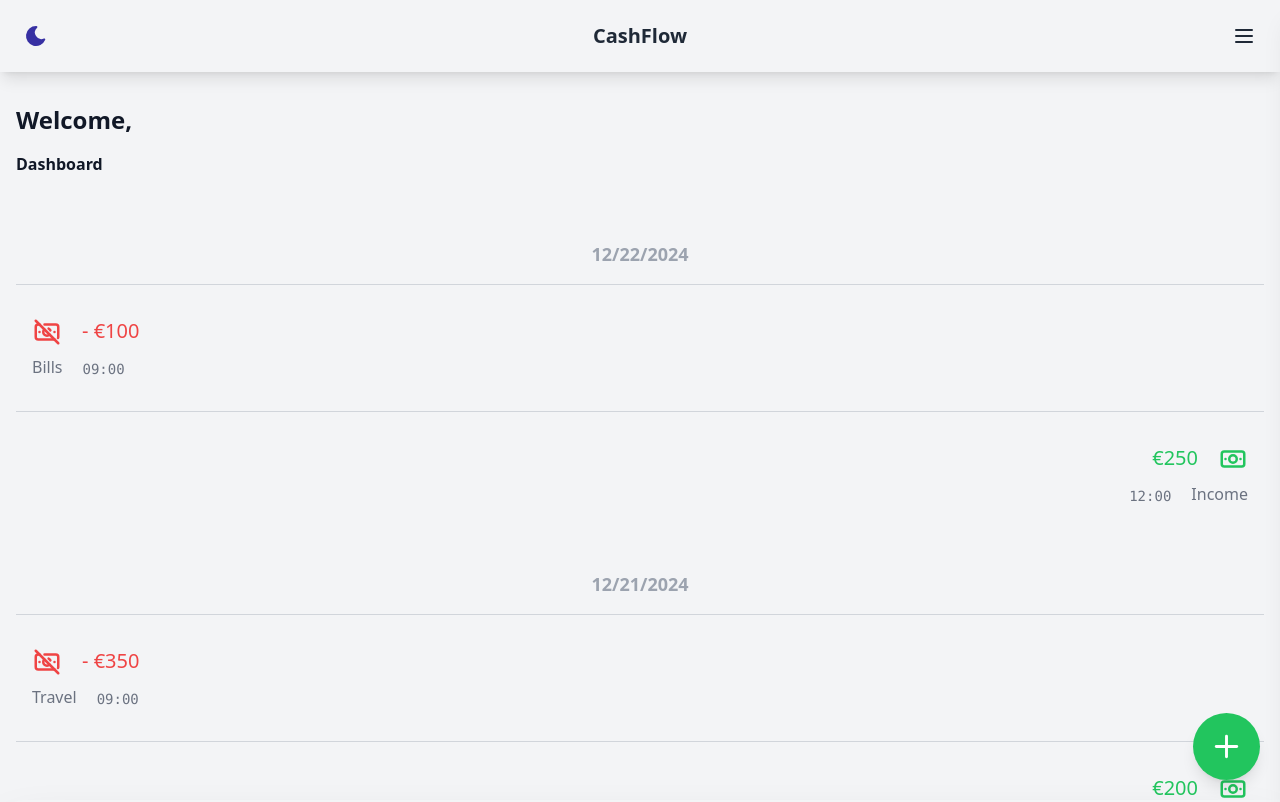
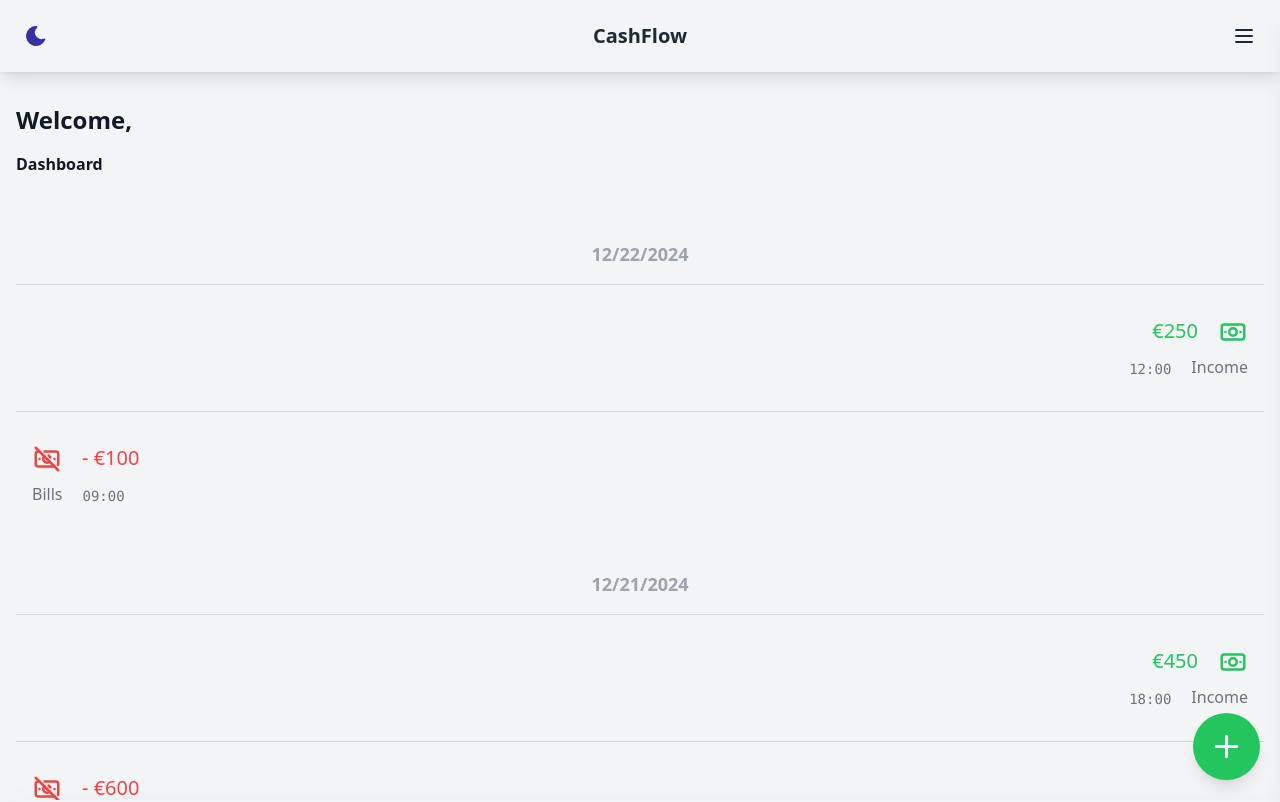
Before and after one commit to hugotonette/finance-manager, a React (Vite) app: page /dashboard in a window 1280 px wide. Shown: the top 802 px of the page. Built offline with nearby package versions, Linux system fonts and the light colour scheme.

Commit message:
fixed list order not being newest first

```diff
--- a/src/components/ExpenseList.tsx
+++ b/src/components/ExpenseList.tsx
@@ -1,11 +1,10 @@
 /* eslint-disable @typescript-eslint/no-explicit-any */
-
 import { categories, Expense } from "../common/interfaces";
 
 const groupExpensesByDate = () => {
   const expenses = JSON.parse(localStorage.getItem("expenses") || "[]");
 
-  return expenses.reduce((acc: any, expense: any) => {
+  const groupedExpenses = expenses.reduce((acc: any, expense: any) => {
     const dateKey = new Date(expense.date).toLocaleDateString();
     if (!acc[dateKey]) {
       acc[dateKey] = [];
@@ -13,6 +12,15 @@ const groupExpensesByDate = () => {
     acc[dateKey].push(expense);
     return acc;
   }, {} as Record<string, Expense[]>);
+
+  Object.keys(groupedExpenses).forEach((date) => {
+    groupedExpenses[date].sort(
+      (a: any, b: any) =>
+        new Date(b.date).getTime() - new Date(a.date).getTime()
+    );
+  });
+
+  return groupedExpenses;
 };
 
 const ExpenseList = () => {
@@ -23,10 +31,6 @@ const ExpenseList = () => {
 
   return (
     <>
-      {/*
-      CHANGE HERE SO THAT INCOME SNAP RIGHT AND EXPENSE SNAP LEFT
-      ADD A ICON FOR INCOME AND EXPENSE
-    */}
       <div className="mt-4">
         {sortedDates.map((date) => (
           <div key={date} className="text-gray-500 dark:text-gray-400">
```
